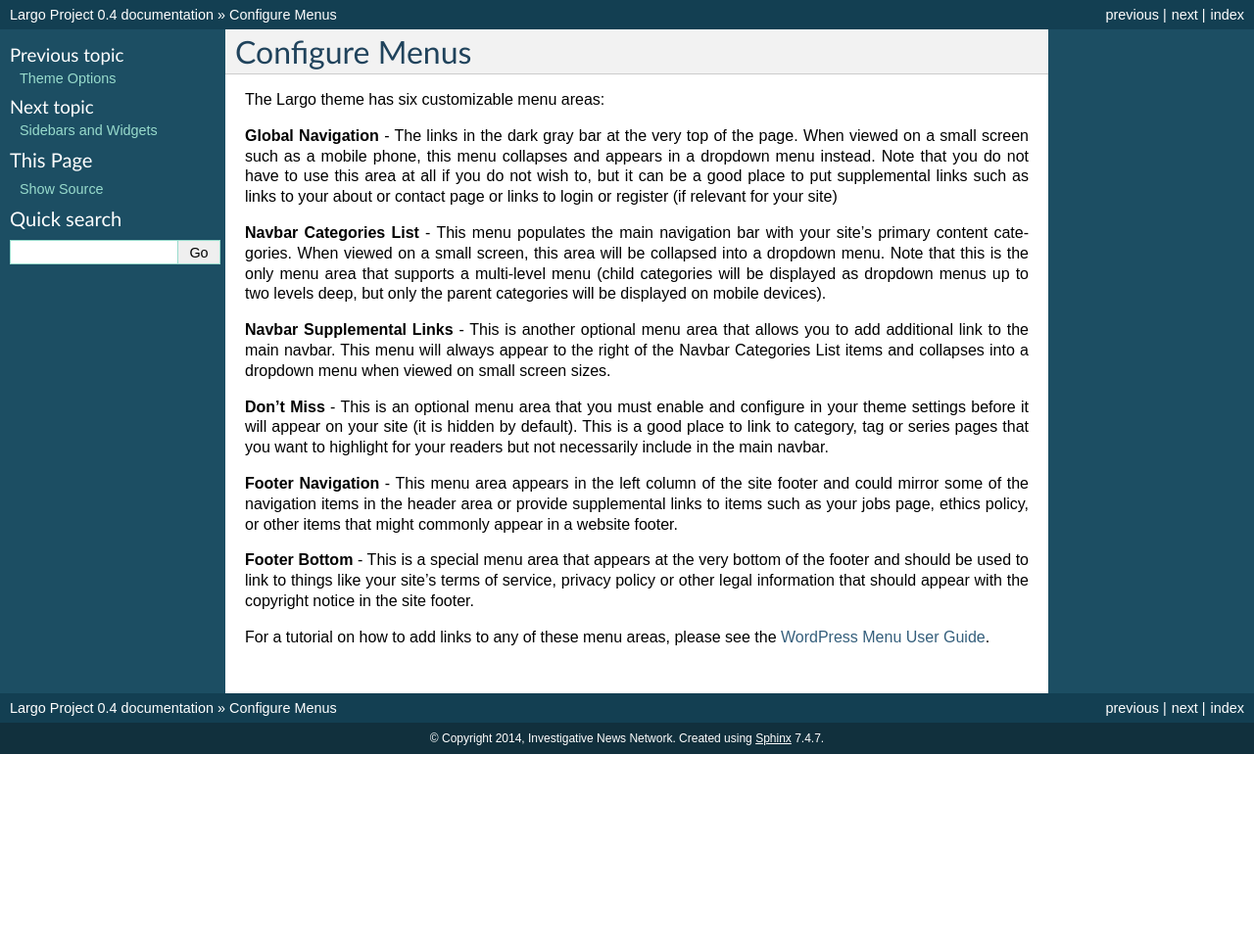
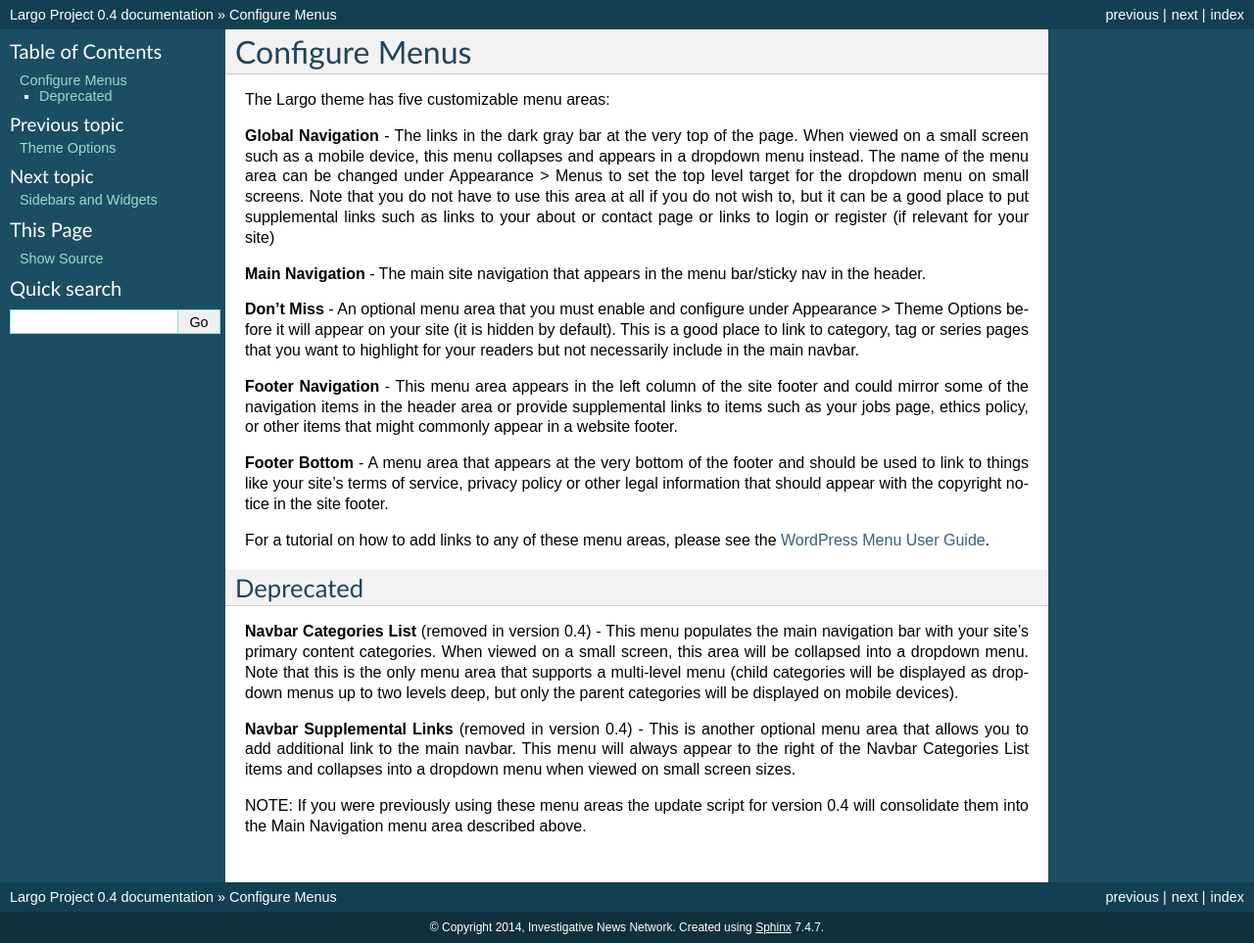
Before and after one commit to argoproject/Argo, a Sphinx documentation site: the page built from docs/users/configuremenus.rst, in a window 1280 px wide. Shown: the whole page at 98% size. Built offline with Sphinx 7.4.7, drawn with Linux system fonts in a browser that asks for light colours; pages that are not in the unit, such as notebooks, are missing from menus; before the commit the page ends 900 px from its top, so only the background shows below that.

Commit message:
update menus for 0.4

```diff
--- a/docs/users/configuremenus.rst
+++ b/docs/users/configuremenus.rst
@@ -1,18 +1,25 @@
 Configure Menus
-==============================
+===============
 
-The Largo theme has six customizable menu areas:
+The Largo theme has five customizable menu areas:
 
-**Global Navigation** - The links in the dark gray bar at the very top of the page. When viewed on a small screen such as a mobile phone, this menu collapses and appears in a dropdown menu instead. Note that you do not have to use this area at all if you do not wish to, but it can be a good place to put supplemental links such as links to your about or contact page or links to login or register (if relevant for your site)
+**Global Navigation** - The links in the dark gray bar at the very top of the page. When viewed on a small screen such as a mobile device, this menu collapses and appears in a dropdown menu instead. The name of the menu area can be changed under Appearance > Menus to set the top level target for the dropdown menu on small screens. Note that you do not have to use this area at all if you do not wish to, but it can be a good place to put supplemental links such as links to your about or contact page or links to login or register (if relevant for your site)
 
-**Navbar Categories List** - This menu populates the main navigation bar with your site's primary content categories. When viewed on a small screen, this area will be collapsed into a dropdown menu. Note that this is the only menu area that supports a multi-level menu (child categories will be displayed as dropdown menus up to two levels deep, but only the parent categories will be displayed on mobile devices).
+**Main Navigation** - The main site navigation that appears in the menu bar/sticky nav in the header.
 
-**Navbar Supplemental Links** - This is another optional menu area that allows you to add additional link to the main navbar. This menu will always appear to the right of the Navbar Categories List items and collapses into a dropdown menu when viewed on small screen sizes.
-
-**Don't Miss** - This is an optional menu area that you must enable and configure in your theme settings before it will appear on your site (it is hidden by default). This is a good place to link to category, tag or series pages that you want to highlight for your readers but not necessarily include in the main navbar.
+**Don't Miss** - An optional menu area that you must enable and configure under Appearance > Theme Options before it will appear on your site (it is hidden by default). This is a good place to link to category, tag or series pages that you want to highlight for your readers but not necessarily include in the main navbar.
 
 **Footer Navigation** - This menu area appears in the left column of the site footer and could mirror some of the navigation items in the header area or provide supplemental links to items such as your jobs page, ethics policy, or other items that might commonly appear in a website footer.
 
-**Footer Bottom** - This is a special menu area that appears at the very bottom of the footer and should be used to link to things like your site's terms of service, privacy policy or other legal information that should appear with the copyright notice in the site footer.
+**Footer Bottom** - A menu area that appears at the very bottom of the footer and should be used to link to things like your site's terms of service, privacy policy or other legal information that should appear with the copyright notice in the site footer.
 
 For a tutorial on how to add links to any of these menu areas, please see the `WordPress Menu User Guide <http://codex.wordpress.org/WordPress_Menu_User_Guide>`_.
+
+Deprecated
+----------
+
+**Navbar Categories List** (removed in version 0.4) - This menu populates the main navigation bar with your site's primary content categories. When viewed on a small screen, this area will be collapsed into a dropdown menu. Note that this is the only menu area that supports a multi-level menu (child categories will be displayed as dropdown menus up to two levels deep, but only the parent categories will be displayed on mobile devices).
+
+**Navbar Supplemental Links** (removed in version 0.4) - This is another optional menu area that allows you to add additional link to the main navbar. This menu will always appear to the right of the Navbar Categories List items and collapses into a dropdown menu when viewed on small screen sizes.
+
+NOTE: If you were previously using these menu areas the update script for version 0.4 will consolidate them into the Main Navigation menu area described above.
```
